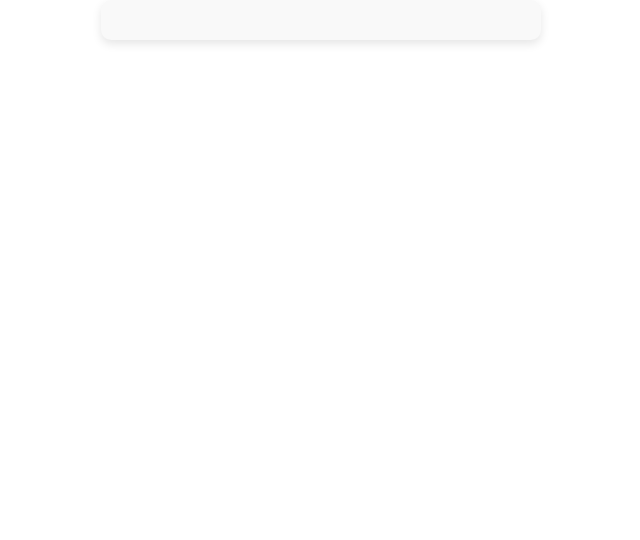
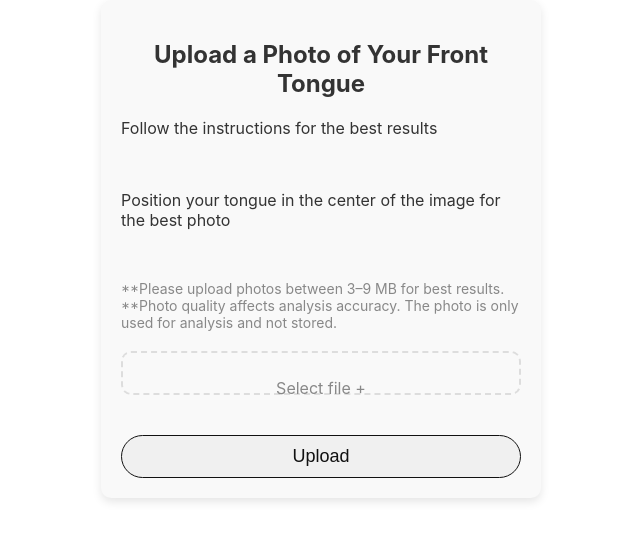
Before and after one commit to wparng/AI-FoodTherapist, a React (Create React App) app in the folder frontend/: page /upload-photo in a window 1280 px wide. Before the commit this address had no page. Shown: the top 540 px of the page, without its empty margins (319-959 px from the left). Built offline with nearby package versions, Linux system fonts and the light colour scheme.

Commit message:
update app,landingpage and uploadphoto page, styles

```diff
--- a/frontend/src/App.css
+++ b/frontend/src/App.css
@@ -13,15 +13,78 @@ h2 {
 button {
   width: 100%;
   padding: 10px;
-  background-color: #fbc02d;
-  border: none;
-  border-radius: 5px;
+  background-color: #f0f0f0;
+  /* background-color: #fbc02d; */
+  border: 1px solid #111;
+  border-radius: 50px;
   font-size: 18px;
-  color: white;
+  color: #111;
   cursor: pointer;
   margin-top: 20px;
 }
 
 button:hover {
-  background-color: #f0c02d;
+  background-color: #fbc02d;
 }
+
+.instructions {
+  font-size: 16px;
+  color: #333;
+  margin-bottom: 10px;
+}
+
+.instruction-list {
+  list-style-type: none;
+  padding: 0;
+  margin-bottom: 20px;
+  text-align: left;
+}
+
+.instruction-list li {
+  margin: 5px 0;
+  font-size: 14px;
+  color: #666;
+}
+
+.note {
+  font-size: 14px;
+  color: #888;
+  margin-bottom: 20px;
+}
+
+.file-upload {
+  border: 2px dashed #ddd;
+  padding: 20px;
+  border-radius: 10px;
+  margin-bottom: 20px;
+  position: relative;
+}
+
+.file-label {
+  display: block;
+  width: 100%;
+  height: 100%;
+  cursor: pointer;
+  position: absolute;
+  top: 0;
+  left: 0;
+  color: #888;
+  text-align: center;
+  line-height: 70px;
+}
+
+input[type="file"] {
+  display: none;
+}
+.image-preview {
+  margin: 20px 0;
+  border: 1px solid #ddd;
+  border-radius: 10px;
+  overflow: hidden;
+}
+
+.uploaded-image {
+  width: 100%;
+  height: auto;
+  display: block;
+}
--- a/frontend/src/App.js
+++ b/frontend/src/App.js
@@ -10,7 +10,7 @@ function App() {
       <div className="app">
         <Routes>
           <Route path="/" element={<LandingPage />} />
-          <Route path="/upload" element={<UploadPhoto />} />
+          <Route path="/upload-photo" element={<UploadPhoto />} />
         </Routes>
       </div>
     </Router>
--- a/frontend/src/components/LandingPage.js
+++ b/frontend/src/components/LandingPage.js
@@ -6,7 +6,9 @@ const LandingPage = () => {
     <div className="landing-page">
       <h1>AI Food Therapist</h1>
       <p>Personalized your dietary</p>
-      <button to="/upload-photo">Get Started</button>
+      <Link to="/upload-photo">
+        <button>Get Started</button>
+      </Link>
     </div>
   );
 };
--- a/frontend/src/components/UploadPhoto.js
+++ b/frontend/src/components/UploadPhoto.js
@@ -1,8 +1,57 @@
+import React, { useState } from "react";
+
 const UploadPhoto = () => {
+  const [image, setImage] = useState(null);
+
+  const handleFileChange = (event) => {
+    const file = event.target.files[0];
+    if (file) {
+      const fileSizeInMB = file.size / (1024 * 1024);
+
+      if (fileSizeInMB < 3 || fileSizeInMB > 9) {
+        alert("Please upload a photo between 3 MB and 9 MB.");
+        return;
+      }
+      const imageUrl = URL.createObjectURL(file);
+      setImage(imageUrl);
+    }
+  };
+
   return (
-    <div className="upload-photo">
-      <h1>Upload Photo</h1>
-      <input type="file" accept="image/*" />
+    <div className="upload-container">
+      <h2>Upload a Photo of Your Front Tongue</h2>
+      <div className="instructions">
+        <p>Follow the instructions for the best results</p>
+        <img />
+        <p>
+          Position your tongue in the center of the image for the best photo
+        </p>
+        <img />
+      </div>
+      <p className="note">
+        **Please upload photos between 3–9 MB for best results. <br />
+        **Photo quality affects analysis accuracy. The photo is only used for
+        analysis and not stored.
+      </p>
+
+      {image && (
+        <div className="image-preview">
+          <img src={image} alt="Uploaded Tongue" className="uploaded-image" />
+        </div>
+      )}
+
+      <div className="file-upload">
+        <input
+          type="file"
+          id="file-input"
+          onChange={handleFileChange}
+          accept="image/*"
+        />
+        <label htmlFor="file-input" className="file-label">
+          Select file +
+        </label>
+      </div>
+      <button className="upload-button">Upload</button>
     </div>
   );
 };
```
